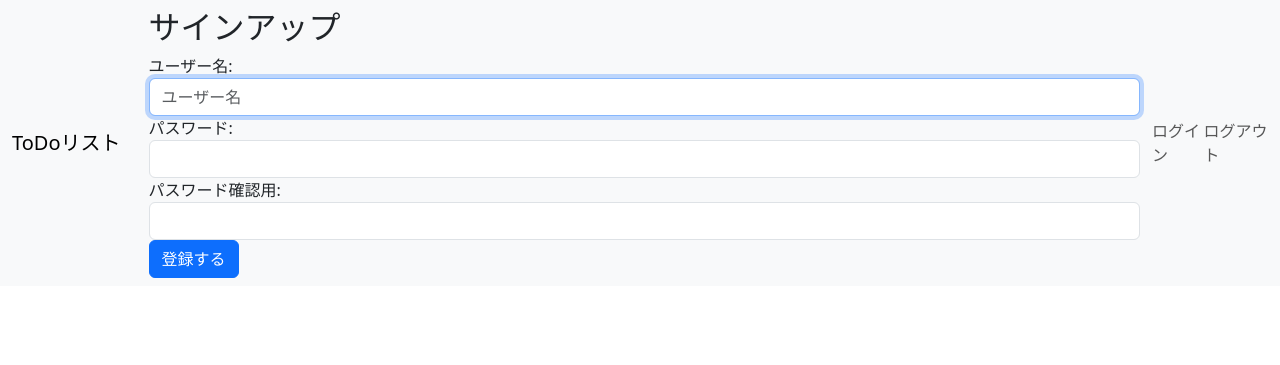
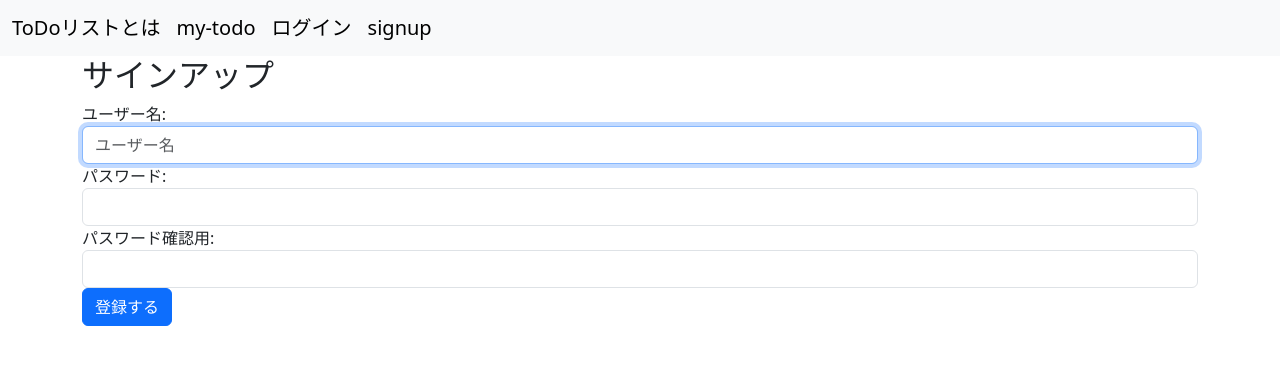
Before and after one commit to masahiro0000/todo_list_manager, a Django app: page /accounts/signup/ in a window 1280 px wide. Shown: the top 365 px of the page. Run offline with Django 5.2, Linux system fonts and the light colour scheme.

Commit message:
メニューバーの各種リンクの追加

```diff
--- a/todo/templates/base.html
+++ b/todo/templates/base.html
@@ -4,26 +4,39 @@
 <head>
     <meta charset="UTF-8">
     <meta name="viewport" content="width=device-width, initial-scale=1.0">
-    <title>{% block title %}ToDoリスト{% endblock %}</title>
+    <title>
+        {% block title %}
+            ToDoリスト
+        {% endblock %}
+    </title>
     <link rel="stylesheet" href="https://cdn.jsdelivr.net/npm/bootstrap@5.3.2/dist/css/bootstrap.min.css">
 </head>
 
 <body>
     <nav class="navbar navbar-expand-lg bg-body-tertiary">
         <div class="container-fluid">
-            <a class="navbar-brand" href="{% url 'index' %}">ToDoリスト</a>
-            {% block content %}
-            {% endblock %}
+            <a class="navbar-brand" href="{% url 'index' %}">ToDoリストとは</a>
+            <a class="navbar-brand" href="{% url 'todos' %}">my-todo</a>
             <div class="collapse navbar-collapse" id="navbarText">
-                <span class="navbar-text">
-                    ログイン
-                </span>
-                <span class="navbar-text">
-                    ログアウト
-                </span>
+                {% if not user.is_authenticated %}
+                    <a class="navbar-brand" href="{% url 'login' %}">ログイン</a>
+                {% else %}
+                    <a class="navbar-brand" href="{% url 'logout' %}">ログアウト</a>
+                {% endif %}
+
+                <a class="navbar-brand" href="{% url 'signup' %}">signup</a>
             </div>
         </div>
     </nav>
+    {% if messages %}
+    {% for message in messages %}
+        <div class="alert alert-{{ message.tags }}">
+            {{ message }}
+        </div>
+    {% endfor %}
+    {% endif %}
+    {% block content %}
+    {% endblock %}
 </body>
 
 </html>
```
